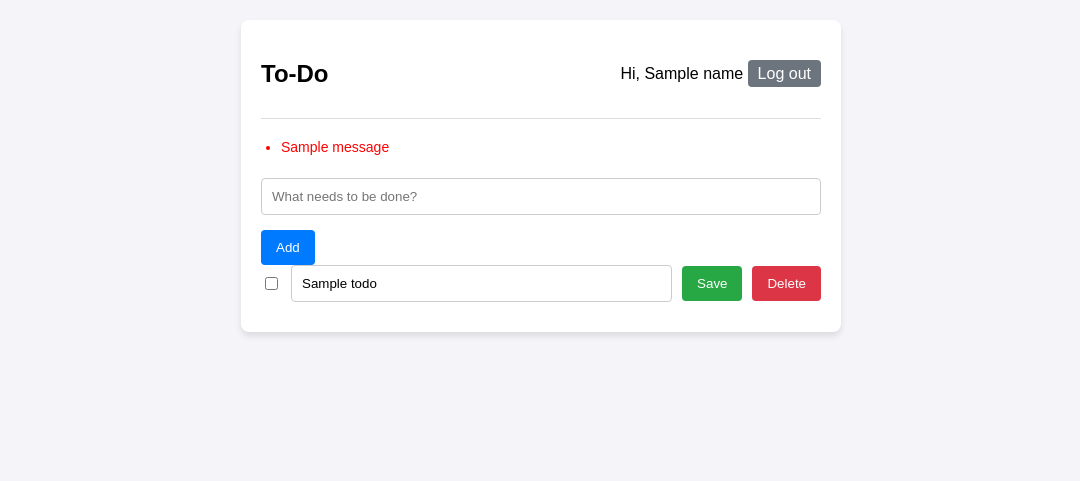
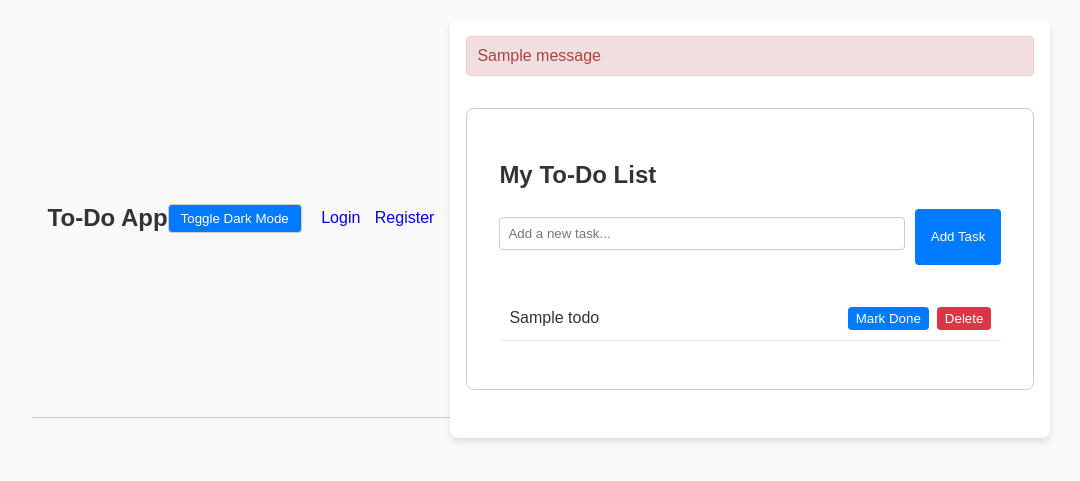
Before and after one commit to farida596/db-lab2-app, a Flask app: template templates/todos.html in a window 1280 px wide. Shown: the top 481 px of the page, without its empty margins (99-1179 px from the left). Run offline with Flask 3, Linux system fonts and the light colour scheme; the template is opened without the code that fills it: most values are stand-ins (such as "Sample title", 1, 10 or a date in 2020); one stand-in notice (Sample message) is shown; some libraries are stand-ins or nearby versions.

Commit message:
Finalize lab submission with documentation and screenshots

```diff
--- a/app.py
+++ b/app.py
@@ -1,163 +1,175 @@
 import os
-import bcrypt
-from flask import Flask, render_template, request, redirect, url_for, session, flash
-import pymysql
+from flask import Flask, render_template, request, redirect, url_for, session
+from flask_mysqldb import MySQL
+from werkzeug.security import generate_password_hash, check_password_hash
 from dotenv import load_dotenv
 
+# Load environment variables from .env file
 load_dotenv()
 
 app = Flask(__name__)
-app.secret_key = os.getenv("SESSION_SECRET")
 
-def get_db_connection():
-    return pymysql.connect(
-        host=os.getenv("DB_HOST"),
-        user=os.getenv("DB_USER"),
-        password=os.getenv("DB_PASSWORD"),
-        database=os.getenv("DB_NAME"),
-        cursorclass=pymysql.cursors.DictCursor
-    )
+# Configuration
+app.config["MYSQL_HOST"] = os.getenv("DB_HOST", "localhost")
+app.config["MYSQL_USER"] = os.getenv("DB_USER", "root")
+app.config["MYSQL_PASSWORD"] = os.getenv("DB_PASSWORD", "")
+app.config["MYSQL_DB"] = os.getenv("DB_NAME", "registration")
+app.secret_key = os.getenv("SESSION_SECRET", "super_secret_key")
+
+mysql = MySQL(app)
 
 @app.route("/")
 def index():
-    if "user_id" in session:
-        return redirect(url_for("todo_list"))
-    return redirect(url_for("login"))
+    if "user_id" not in session:
+        return redirect(url_for("login"))
+
+    user_id = session["user_id"]
+    cursor = mysql.connection.cursor()
+    cursor.execute(
+        "SELECT todo_id, title, is_done FROM todos WHERE user_id = %s;",
+        (user_id,)
+    )
+    todos = cursor.fetchall()
+    cursor.close()
+
+    # Format todos into a list of dictionaries for clean template usage
+    todo_list = []
+    for todo in todos:
+        # Handle byte representation for is_done if applicable
+        status = todo[2]
+        if isinstance(status, bytes):
+            status = int.from_bytes(status, byteorder='big')
+
+        todo_list.append({
+            "todo_id": todo[0],
+            "title": todo[1],
+            "is_done": status
+        })
+
+    return render_template("todos.html", todos=todo_list, name=session.get("user_name"))
+
+@app.route("/login", methods=["GET", "POST"])
+def login():
+    if request.method == "POST":
+        email = request.form.get("email")
+        password = request.form.get("password")
+
+        cursor = mysql.connection.cursor()
+        cursor.execute("SELECT user_id, name, password FROM users WHERE email = %s;", (email,))
+        user = cursor.fetchone()
+        cursor.close()
+
+        if user and check_password_hash(user[2], password):
+            session["user_id"] = user[0]
+            session["user_name"] = user[1]
+            return redirect(url_for("index"))
+        else:
+            return render_template("login.html", error="Invalid email or password")
+
+    return render_template("login.html")
 
 @app.route("/register", methods=["GET", "POST"])
 def register():
     if request.method == "POST":
-        name = request.form.get("name", "").strip()
-        email = request.form.get("email", "").strip()
-        password = request.form.get("password", "")
-        confirm_password = request.form.get("confirm_password", "")
+        name = request.form.get("name")
+        email = request.form.get("email")
+        password = request.form.get("password")
 
-        if not name or not email or not password or not confirm_password:
-            flash("All fields are required", "register_error")
-            return render_template("register.html")
-        if password != confirm_password:
-            flash("Passwords do not match", "register_error")
-            return render_template("register.html")
+        hashed_password = generate_password_hash(password)
 
-        hashed_pw = bcrypt.hashpw(password.encode("utf-8"), bcrypt.gensalt()).decode("utf-8")
+        cursor = mysql.connection.cursor()
+        try:
+            cursor.execute(
+                "INSERT INTO users (name, email, password) VALUES (%s, %s, %s);",
+                (name, email, hashed_password)
+            )
+            mysql.connection.commit()
+        except Exception as e:
+            cursor.close()
+            return render_template("register.html", error="Email already registered or database error.")
+        cursor.close()
 
-        connection = get_db_connection()
-        try:
-            with connection.cursor() as cursor:
-                query = "INSERT INTO users (email, name, password_hash) VALUES (%s, %s, %s);"
-                cursor.execute(query, (email, name, hashed_pw))
-                connection.commit()
-                session["user_id"] = cursor.lastrowid
-                session["user_name"] = name
-                return redirect(url_for("todo_list"))
-        except pymysql.err.IntegrityError:
-            flash("Email Already Exists", "register_error")
-            return render_template("register.html")
-        finally:
-            connection.close()
+        return redirect(url_for("login"))
+
     return render_template("register.html")
 
-@app.route("/login", methods=["GET", "POST"])
-def login():
-    if request.method == "POST":
-        email = request.form.get("email", "").strip()
-        password = request.form.get("password", "")
+@app.route("/add", methods=["POST"])
+def add_todo():
+    if "user_id" not in session:
+        return redirect(url_for("login"))
 
-        if not email or not password:
-            flash("Email and password are required", "login_error")
-            return render_template("login.html")
+    title = request.form.get("title")
+    if title and title.strip():
+        user_id = session["user_id"]
+        cursor = mysql.connection.cursor()
+        cursor.execute(
+            "INSERT INTO todos (user_id, title, is_done) VALUES (%s, %s, 0);",
+            (user_id, title.strip())
+        )
+        mysql.connection.commit()
+        cursor.close()
 
-        connection = get_db_connection()
-        try:
-            with connection.cursor() as cursor:
-                query = "SELECT user_id, name, password_hash FROM users WHERE email = %s;"
-                cursor.execute(query, (email,))
-                user = cursor.fetchone()
+    return redirect(url_for("index"))
 
-                if user and bcrypt.checkpw(password.encode("utf-8"), user["password_hash"].encode("utf-8")):
-                    session["user_id"] = user["user_id"]
-                    session["user_name"] = user["name"]
-                    return redirect(url_for("todo_list"))
-                else:
-                    flash("Invalid email or password", "login_error")
-        finally:
-            connection.close()
-        return render_template("login.html")
-    return render_template("login.html")
+@app.route("/update/<int:todo_id>", methods=["POST"])
+def update_todo(todo_id):
+    if "user_id" not in session:
+        return redirect(url_for("login"))
+
+    user_id = session["user_id"]
+    cursor = mysql.connection.cursor()
+
+    # Fetch the current task status
+    cursor.execute(
+        "SELECT is_done FROM todos WHERE todo_id = %s AND user_id = %s;",
+        (todo_id, user_id)
+    )
+    todo = cursor.fetchone()
+
+    if todo:
+        # Safely handle whether the cursor returns a tuple or a dictionary
+        if isinstance(todo, dict):
+            current_status = todo['is_done']
+        else:
+            current_status = todo[0]
+
+        # Handle potential byte values from MySQL TINYINT
+        if isinstance(current_status, bytes):
+            current_status = int.from_bytes(current_status, byteorder='big')
+
+        # Toggle: if 1, make it 0; otherwise make it 1
+        new_status = 0 if current_status else 1
+
+        # Update the database
+        cursor.execute(
+            "UPDATE todos SET is_done = %s WHERE todo_id = %s AND user_id = %s;",
+            (new_status, todo_id, user_id)
+        )
+        mysql.connection.commit()
+
+    cursor.close()
+    return redirect(url_for("index"))
+
+@app.route("/delete/<int:todo_id>", methods=["POST"])
+def delete_todo(todo_id):
+    if "user_id" not in session:
+        return redirect(url_for("login"))
+
+    user_id = session["user_id"]
+    cursor = mysql.connection.cursor()
+    cursor.execute(
+        "DELETE FROM todos WHERE todo_id = %s AND user_id = %s;",
+        (todo_id, user_id)
+    )
+    mysql.connection.commit()
+    cursor.close()
+
+    return redirect(url_for("index"))
 
 @app.route("/logout")
 def logout():
     session.clear()
     return redirect(url_for("login"))
 
-@app.route("/todos")
-def todo_list():
-    if "user_id" not in session:
-        return redirect(url_for("login"))
-    connection = get_db_connection()
-    try:
-        with connection.cursor() as cursor:
-            query = "SELECT todo_id, title, is_done, created_at FROM todos WHERE user_id = %s ORDER BY todo_id DESC;"
-            cursor.execute(query, (session["user_id"],))
-            todos = cursor.fetchall()
-    finally:
-        connection.close()
-    return render_template("todos.html", todos=todos, name=session["user_name"])
-
-@app.route("/todos/add", methods=["POST"])
-def add_todo():
-    if "user_id" not in session:
-        return redirect(url_for("login"))
-    title = request.form.get("title", "").strip()
-    if not title:
-        flash("Title is required", "todo_error")
-    elif len(title) > 200:
-        flash("Title is too long (200 characters at most)", "todo_error")
-    else:
-        connection = get_db_connection()
-        try:
-            with connection.cursor() as cursor:
-                query = "INSERT INTO todos (user_id, title) VALUES (%s, %s);"
-                cursor.execute(query, (session["user_id"], title))
-                connection.commit()
-        finally:
-            connection.close()
-    return redirect(url_for("todo_list"))
-
-@app.route("/todos/update/<int:todo_id>", methods=["POST"])
-def update_todo(todo_id):
-    if "user_id" not in session:
-        return redirect(url_for("login"))
-    title = request.form.get("title", "").strip()
-    is_done = 1 if request.form.get("is_done") == "on" else 0
-    if not title:
-        flash("Title is required", "todo_error")
-    elif len(title) > 200:
-        flash("Title is too long (200 characters at most)", "todo_error")
-    else:
-        connection = get_db_connection()
-        try:
-            with connection.cursor() as cursor:
-                query = "UPDATE todos SET title = %s, is_done = %s WHERE todo_id = %s AND user_id = %s;"
-                cursor.execute(query, (title, is_done, todo_id, session["user_id"]))
-                connection.commit()
-        finally:
-            connection.close()
-    return redirect(url_for("todo_list"))
-
-@app.route("/todos/delete/<int:todo_id>", methods=["POST"])
-def delete_todo(todo_id):
-    if "user_id" not in session:
-        return redirect(url_for("login"))
-    connection = get_db_connection()
-    try:
-        with connection.cursor() as cursor:
-            query = "DELETE FROM todos WHERE todo_id = %s AND user_id = %s;"
-            cursor.execute(query, (todo_id, session["user_id"]))
-            connection.commit()
-    finally:
-        connection.close()
-    return redirect(url_for("todo_list"))
-
 if __name__ == "__main__":
     app.run(debug=True)
--- /dev/null
+++ b/static/script.js
@@ -0,0 +1,50 @@
+document.addEventListener('DOMContentLoaded', function () {
+    // 1. Client-side validation: Prevent empty to-do titles
+    const todoForm = document.querySelector('form[action*="add"]');
+    if (todoForm) {
+        todoForm.addEventListener('submit', function (e) {
+            const titleInput = document.querySelector('input[name="title"]');
+            if (titleInput && titleInput.value.trim() === '') {
+                e.preventDefault();
+                alert('Task title cannot be empty or just whitespace!');
+                titleInput.focus();
+            }
+        });
+    }
+
+    // 2. Client-side validation: Check password match on registration
+    const registerForm = document.querySelector('#register-form');
+    if (registerForm) {
+        registerForm.addEventListener('submit', function (e) {
+            const password = document.querySelector('input[name="password"]').value;
+            const confirmPassword = document.querySelector('input[name="confirmation"]').value;
+
+            if (password !== confirmPassword) {
+                e.preventDefault();
+                alert('Passwords do not match!');
+            }
+        });
+    }
+
+    // 3. Bonus Feature: Dark / Light Mode Toggle Logic
+    const themeToggleBtn = document.getElementById('theme-toggle');
+    if (themeToggleBtn) {
+        // Check if user previously selected dark mode
+        if (localStorage.getItem('theme') === 'dark') {
+            document.body.classList.add('dark-mode');
+            themeToggleBtn.textContent = 'Toggle Light Mode';
+        }
+
+        themeToggleBtn.addEventListener('click', function () {
+            document.body.classList.toggle('dark-mode');
+            let theme = 'light';
+            if (document.body.classList.contains('dark-mode')) {
+                theme = 'dark';
+                themeToggleBtn.textContent = 'Toggle Light Mode';
+            } else {
+                themeToggleBtn.textContent = 'Toggle Dark Mode';
+            }
+            localStorage.setItem('theme', theme);
+        });
+    }
+});
--- a/static/style.css
+++ b/static/style.css
@@ -15,3 +15,21 @@ button:hover { background: #0056b3; }
     body { padding: 5px; }
     .todo-item { flex-direction: column; align-items: stretch; }
 }
+/* Define Light & Dark Theme CSS Variables */
+:root {
+    --bg-color: #f9f9f9;
+    --text-color: #333333;
+    --card-bg: #ffffff;
+}
+
+body.dark-mode {
+    --bg-color: #1a1a1a;
+    --text-color: #f1f1f1;
+    --card-bg: #2d2d2d;
+}
+
+body {
+    background-color: var(--bg-color);
+    color: var(--text-color);
+    transition: background-color 0.3s ease, color 0.3s ease;
+}
--- /dev/null
+++ b/templates/layout.html
@@ -0,0 +1,49 @@
+<!DOCTYPE html>
+<html lang="en">
+<head>
+    <meta charset="UTF-8">
+    <meta name="viewport" content="width=device-width, initial-scale=1.0">
+    <title>{% block title %}To-Do App{% endblock %}</title>
+    <!-- Link to your main CSS file -->
+    <link rel="stylesheet" href="{{ url_for('static', filename='style.css') }}">
+</head>
+<body>
+
+    <!-- Navigation Bar / Header -->
+    <header style="padding: 1rem; display: flex; justify-content: space-between; align-items: center; border-bottom: 1px solid #ccc;">
+        <div>
+            <h2><a href="{{ url_for('index') }}" style="text-decoration: none; color: inherit;">To-Do App</a></h2>
+        </div>
+        <div>
+            <!-- Bonus Feature: Theme Toggle Button -->
+            <button id="theme-toggle" style="padding: 6px 12px; cursor: pointer; margin-right: 15px; border-radius: 4px; border: 1px solid #ccc;">Toggle Dark Mode</button>
+
+            {% if session.get('user_id') %}
+                <a href="{{ url_for('logout') }}" style="text-decoration: none; color: #d9534f; font-weight: bold;">Logout</a>
+            {% else %}
+                <a href="{{ url_for('login') }}" style="text-decoration: none; margin-right: 10px;">Login</a>
+                <a href="{{ url_for('register') }}" style="text-decoration: none;">Register</a>
+            {% endif %}
+        </div>
+    </header>
+
+    <!-- Flash Messages -->
+    <div class="container" style="padding: 1rem;">
+        {% with messages = get_flashed_messages(with_categories=true) %}
+            {% if messages %}
+                {% for category, message in messages %}
+                    <div class="alert alert-{{ category }}" style="padding: 10px; margin-bottom: 10px; background-color: #f2dede; color: #a94442; border: 1px solid #ebccd1; border-radius: 4px;">
+                        {{ message }}
+                    </div>
+                {% endfor %}
+            {% endif %}
+        {% endwith %}
+
+        <!-- Main Page Content Block -->
+        {% block body %}{% endblock %}
+    </div>
+
+    <!-- Include the JavaScript file for validation and theme toggling -->
+    <script src="{{ url_for('static', filename='script.js') }}"></script>
+</body>
+</html>
--- a/templates/todos.html
+++ b/templates/todos.html
@@ -1,47 +1,40 @@
-<!DOCTYPE html>
-<html lang="en">
-<head>
-    <meta charset="UTF-8">
-    <meta name="viewport" content="width=device-width, initial-scale=1.0">
-    <title>To-Do List</title>
-    <link rel="stylesheet" href="{{ url_for('static', filename='style.css') }}">
-</head>
-<body>
-    <div class="container">
-        <header>
-            <h2>To-Do</h2>
-            <div class="user-info">
-                <span>Hi, {{ name }}</span>
-                <a href="{{ url_for('logout') }}" class="btn-logout">Log out</a>
-            </div>
-        </header>
+{% extends "layout.html" %}
+{% block title %}My To-Do List{% endblock %}
+{% block body %}
+    <div style="max-width: 600px; margin: 2rem auto; padding: 2rem; border: 1px solid #ccc; border-radius: 8px; background-color: var(--card-bg, #ffffff);">
+        <h2>My To-Do List</h2>
 
-        {% with messages = get_flashed_messages(category_filter=["todo_error"]) %}
-            {% if messages %}
-                <ul class="error-list">
-                    {% for message in messages %}<li>{{ message }}</li>{% endfor %}
-                </ul>
-            {% endif %}
-        {% endwith %}
-
-        <form action="{{ url_for('add_todo') }}" method="POST" class="add-form">
-            <input type="text" name="title" placeholder="What needs to be done?" required maxlength="200">
-            <button type="submit">Add</button>
+        <!-- Form to Add a New Task -->
+        <form method="POST" action="{{ url_for('add_todo') }}" style="display: flex; gap: 10px; margin-bottom: 2rem;">
+            <input type="text" name="title" placeholder="Add a new task..." required style="flex: 1; padding: 8px; box-sizing: border-box;">
+            <button type="submit" style="padding: 8px 16px; background-color: #007bff; color: white; border: none; border-radius: 4px; cursor: pointer;">Add Task</button>
         </form>
 
-        <div class="todo-list">
-            {% if not todos %}
-                <p class="empty-state">Your to-do list is empty. Add a task above!</p>
+        <!-- Task List -->
+        <ul style="list-style-type: none; padding: 0;">
+            {% if todos %}
+                {% for todo in todos %}
+                    <li style="display: flex; justify-content: space-between; align-items: center; padding: 10px; border-bottom: 1px solid #eee; margin-bottom: 8px;">
+                        <span style="text-decoration: {% if todo.is_done %}line-through{% else %}none{% endif %};">
+                            {{ todo.title }}
+                        </span>
+                        <div style="display: flex; gap: 8px;">
+                            <!-- Mark Done / Not Done Form -->
+                            <form action="{{ url_for('update_todo', todo_id=todo.todo_id) }}" method="POST" style="margin: 0;">
+                                <button type="submit" style="padding: 4px 8px; cursor: pointer;">
+                                    {% if todo.is_done %}Mark Undone{% else %}Mark Done{% endif %}
+                                </button>
+                            </form>
+                            <!-- Delete Form -->
+                            <form action="{{ url_for('delete_todo', todo_id=todo.todo_id) }}" method="POST" style="margin: 0;" onsubmit="return confirm('Are you sure you want to delete this task?');">
+                                <button type="submit" style="padding: 4px 8px; background-color: #dc3545; color: white; border: none; border-radius: 4px; cursor: pointer;">Delete</button>
+                            </form>
+                        </div>
+                    </li>
+                {% endfor %}
+            {% else %}
+                <p style="text-align: center; color: #777;">No tasks found. Add one above!</p>
             {% endif %}
-            {% for todo in todos %}
-            <form action="{{ url_for('update_todo', todo_id=todo.todo_id) }}" method="POST" class="todo-item">
-                <input type="checkbox" name="is_done" {% if todo.is_done %}checked{% endif %} onchange="this.form.submit()">
-                <input type="text" name="title" value="{{ todo.title }}" maxlength="200" required>
-                <button type="submit" class="btn-save">Save</button>
-                <button type="submit" formaction="{{ url_for('delete_todo', todo_id=todo.todo_id) }}" formmethod="POST" class="btn-delete" onclick="return confirm('Are you sure?')">Delete</button>
-            </form>
-            {% endfor %}
-        </div>
+        </ul>
     </div>
-</body>
-</html>
+{% endblock %}
```
